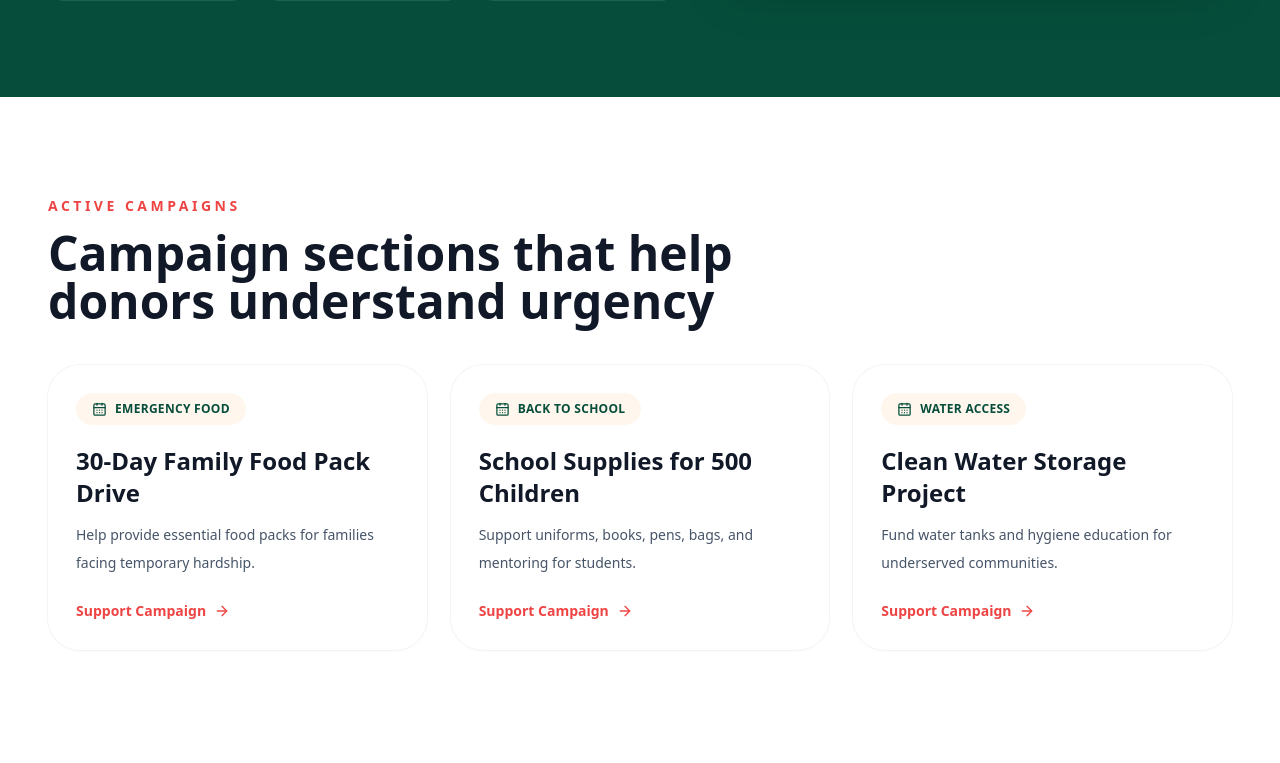
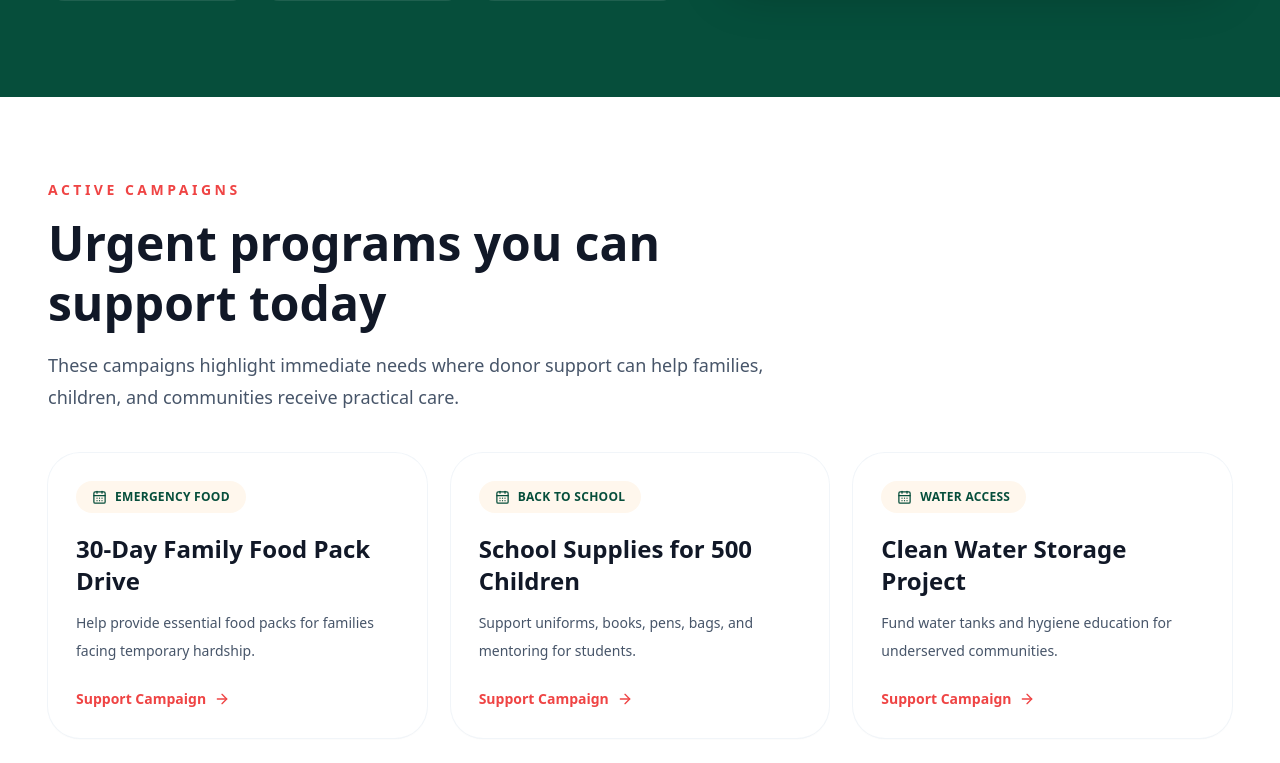
Before and after one commit to brianmichaelu/hopebridge-foundation, a Next.js app: page / in a window 1280 px wide. Shown: the part 3377-4140 px from the top of the page. Built offline with nearby package versions, Linux system fonts and the light colour scheme.

Commit message:
Revise active campaigns section with new content
Updated the section for active campaigns to include a description and improved styling.

```diff
--- a/app/page.tsx
+++ b/app/page.tsx
@@ -16,15 +16,21 @@ export default function Home() {
       <ProgramsSection />
       <DonationCTA />
 
-      <section className="section-padding bg-white">
+      <section className="bg-white px-5 py-16 sm:px-8 lg:px-12 lg:py-20">
   <div className="container-width">
     <div className="mb-10 max-w-3xl">
       <span className="text-sm font-black uppercase tracking-[0.25em] text-coral">
         Active Campaigns
       </span>
-            <h2 className="mt-3 text-4xl font-black text-navy lg:text-5xl">
-              Campaign sections that help donors understand urgency
+
+      <h2 className="mt-3 text-4xl font-black leading-tight text-navy lg:text-[48px]">
+        Urgent programs you can support today
       </h2>
+
+      <p className="mt-4 text-lg leading-8 text-slate-600">
+        These campaigns highlight immediate needs where donor support can help
+        families, children, and communities receive practical care.
+      </p>
     </div>
           <div className="grid gap-6 lg:grid-cols-3">
             <CampaignCard
```
Lines whose indentation alone changed are shown as unchanged.
